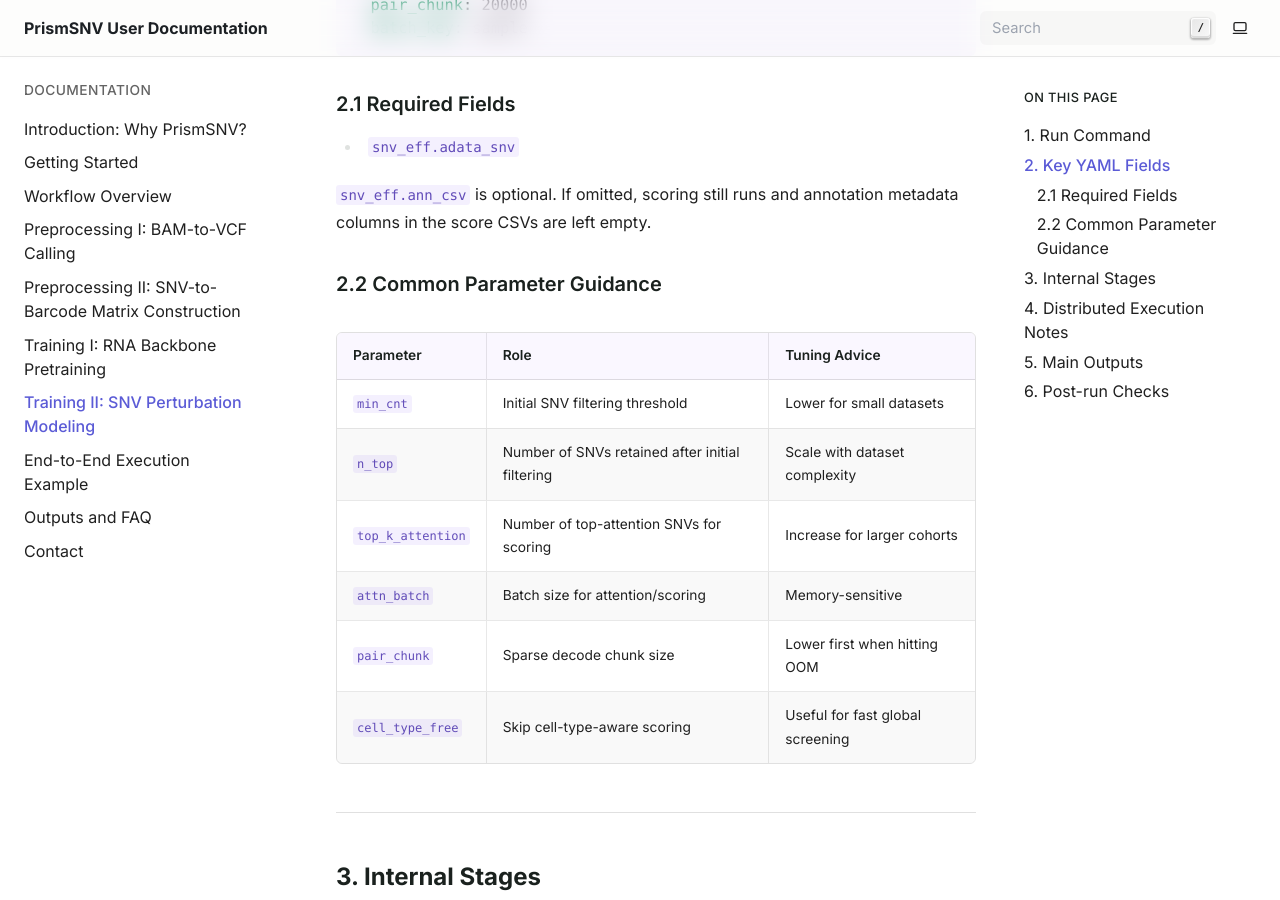
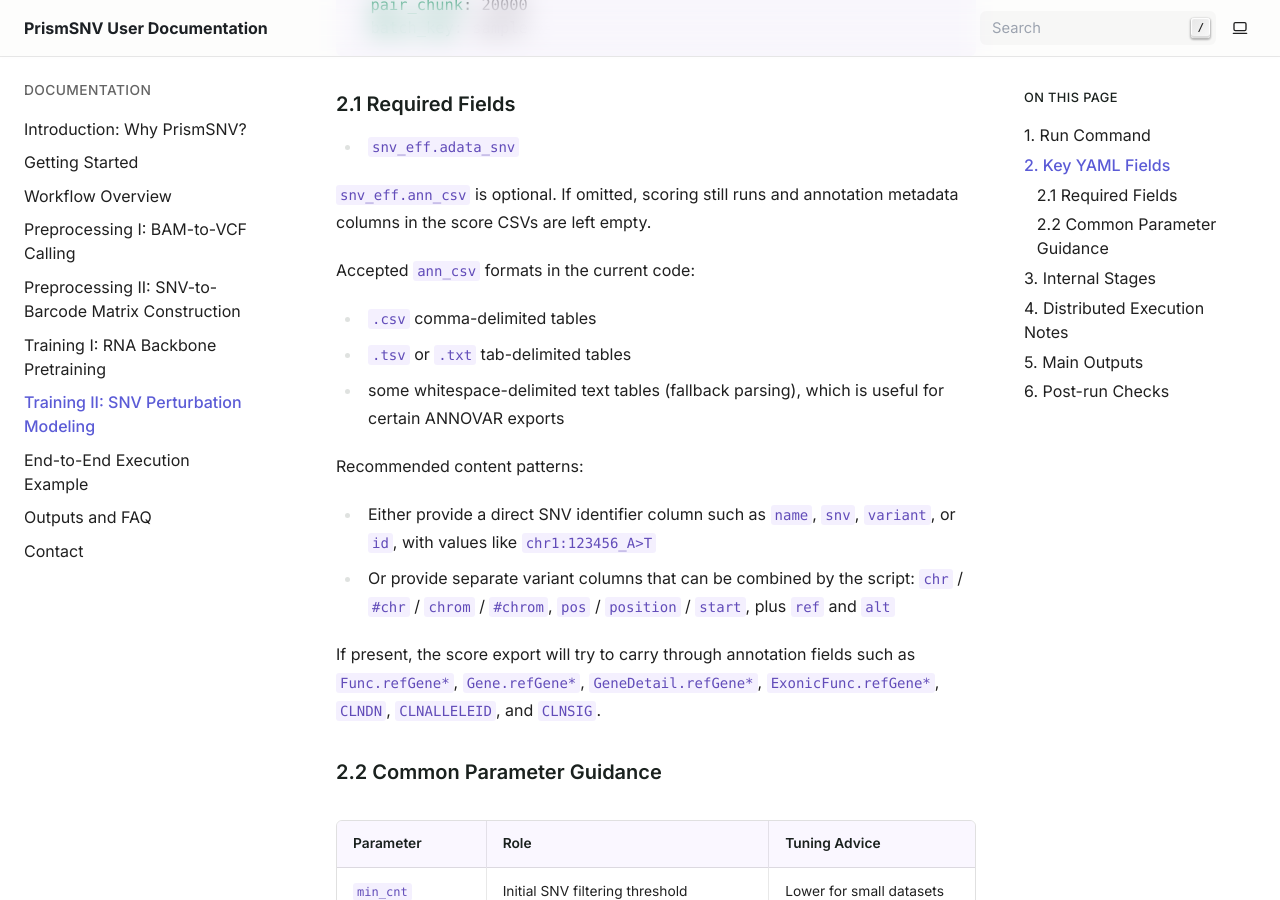
Before and after one commit to PSSUN/MuleDoc, a Sphinx documentation site: the page built from docs/train-snv-eff.md, in a window 1280 px wide and 900 px high, scrolled down 1133 px. Built offline with Sphinx 7.4.7, drawn with Linux system fonts in a browser that asks for light colours.

Commit message:
Update train-snv-eff.md

```diff
--- a/docs/train-snv-eff.md
+++ b/docs/train-snv-eff.md
@@ -46,6 +46,19 @@ snv_eff:
 - `snv_eff.adata_snv`
 
 `snv_eff.ann_csv` is optional. If omitted, scoring still runs and annotation metadata columns in the score CSVs are left empty.
+
+Accepted `ann_csv` formats in the current code:
+
+- `.csv` comma-delimited tables
+- `.tsv` or `.txt` tab-delimited tables
+- some whitespace-delimited text tables (fallback parsing), which is useful for certain ANNOVAR exports
+
+Recommended content patterns:
+
+- Either provide a direct SNV identifier column such as `name`, `snv`, `variant`, or `id`, with values like `chr1:123456_A>T`
+- Or provide separate variant columns that can be combined by the script: `chr` / `#chr` / `chrom` / `#chrom`, `pos` / `position` / `start`, plus `ref` and `alt`
+
+If present, the score export will try to carry through annotation fields such as `Func.refGene*`, `Gene.refGene*`, `GeneDetail.refGene*`, `ExonicFunc.refGene*`, `CLNDN`, `CLNALLELEID`, and `CLNSIG`.
 
 ### 2.2 Common Parameter Guidance
 
```
